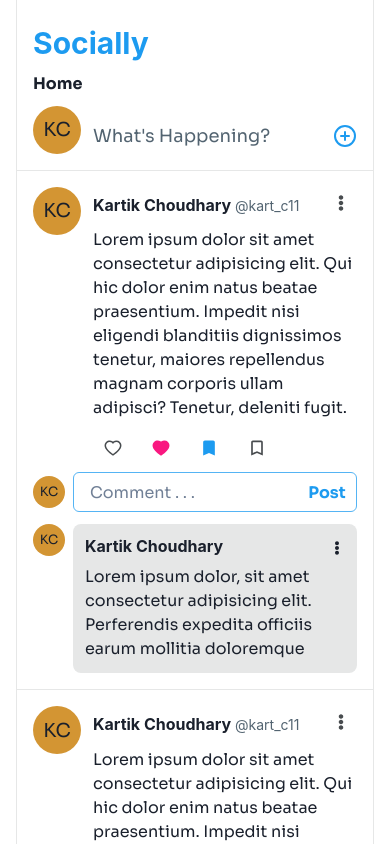
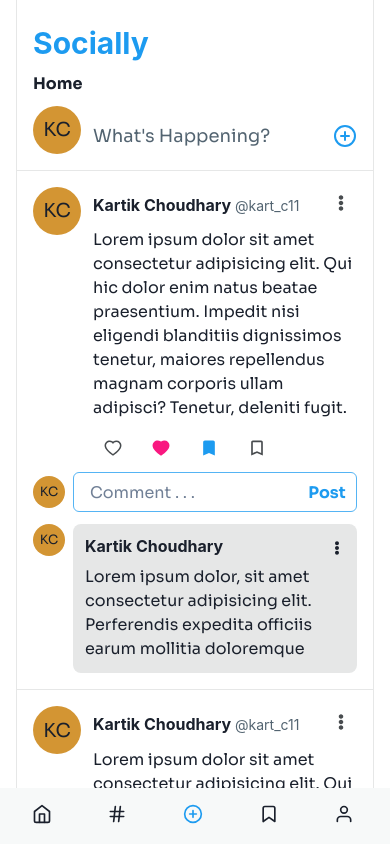
Before and after one commit to kart-c/socially, a React (Create React App) app: page / in a window 390 px wide. Shown: the top 844 px of the page. Built offline with nearby package versions, Linux system fonts and the light colour scheme; what miragejs would draw is missing.

Commit message:
style: left nav responsiveness

```diff
--- a/src/Components/LeftNav/LeftNav.jsx
+++ b/src/Components/LeftNav/LeftNav.jsx
@@ -1,21 +1,46 @@
-import { Button, Flex, Heading, Text, VStack } from '@chakra-ui/react';
+import { Button, Flex, Heading, Text } from '@chakra-ui/react';
 import { Link, NavLink } from 'react-router-dom';
-import { FiHome, FiHash, FiBookmark, FiUser } from 'react-icons/fi';
+import { FiHome, FiHash, FiBookmark, FiUser, FiPlusCircle } from 'react-icons/fi';
 
 const LeftNav = () => {
 	const activeLink = ({ isActive }) => (isActive ? { fontWeight: 'bold' } : '');
 
 	return (
-		<VStack
+		<Flex
 			as="nav"
 			w="300"
-			p="4"
 			align="flex-start"
 			gap="3"
-			pt="6"
-			display={{ base: 'none', mySm: 'flex' }}
+			mt="6"
+			height="max-content"
+			zIndex="2"
+			p={{ base: '2', mySm: '4' }}
+			pt={{ base: '2', mySm: '0' }}
+			position={{ mySm: 'sticky', base: 'fixed' }}
+			top={{ base: 'unset', mySm: '6' }}
+			bottom={{ base: '0', mySm: 'unset' }}
+			flexDir={{
+				base: 'row',
+				mySm: 'column',
+			}}
+			right={{
+				base: 0,
+				mySm: 'initial',
+			}}
+			left={{
+				base: 0,
+				mySm: 'initial',
+			}}
+			justify={{
+				base: 'space-evenly',
+				mySm: 'unset',
+			}}
+			bgColor={{
+				base: 'gray.100',
+				mySm: 'initial',
+			}}
 		>
-			<Heading as="h1" my="0" color="brand.500">
+			<Heading as="h1" my="0" color="brand.500" ml="4" display={{ base: 'none', mySm: 'block' }}>
 				<Link to="/">Socially</Link>
 			</Heading>
 			<Flex
@@ -34,7 +59,7 @@ const LeftNav = () => {
 				}}
 			>
 				<FiHome display="inline" />
-				<Text as="span" pt="1" ml="3">
+				<Text as="span" pt="1" ml="3" display={{ base: 'none', mySm: 'block' }}>
 					Home
 				</Text>
 			</Flex>
@@ -54,9 +79,31 @@ const LeftNav = () => {
 				}}
 			>
 				<FiHash display="inline" />
-				<Text as="span" pt="1" ml="3">
+				<Text as="span" pt="1" ml="3" display={{ base: 'none', mySm: 'block' }}>
 					Explore
 				</Text>
+			</Flex>
+			<Flex
+				as={NavLink}
+				// style={activeLink}
+				to="/"
+				align="center"
+				fontSize="20"
+				pl="4"
+				pr="5"
+				pt="2"
+				pb="3"
+				color="brand.500"
+				borderRadius="100px"
+				display={{
+					base: 'flex',
+					mySm: 'none',
+				}}
+				_hover={{
+					bgColor: 'gray.200',
+				}}
+			>
+				<FiPlusCircle display="inline" />
 			</Flex>
 			<Flex
 				as={NavLink}
@@ -74,7 +121,7 @@ const LeftNav = () => {
 				}}
 			>
 				<FiBookmark display="inline" />
-				<Text as="span" pt="1" ml="3">
+				<Text as="span" pt="1" ml="3" display={{ base: 'none', mySm: 'block' }}>
 					Bookmark
 				</Text>
 			</Flex>
@@ -94,14 +141,20 @@ const LeftNav = () => {
 				}}
 			>
 				<FiUser display="inline" />
-				<Text as="span" pt="1" ml="3">
+				<Text as="span" pt="1" ml="3" display={{ base: 'none', mySm: 'block' }}>
 					Profile
 				</Text>
 			</Flex>
-			<Button variant="brand" w="90%" borderRadius="100px" py="6">
+			<Button
+				variant="brand"
+				w="90%"
+				borderRadius="100px"
+				py="6"
+				display={{ base: 'none', mySm: 'inline-flex' }}
+			>
 				New Post
 			</Button>
-		</VStack>
+		</Flex>
 	);
 };
 
```
